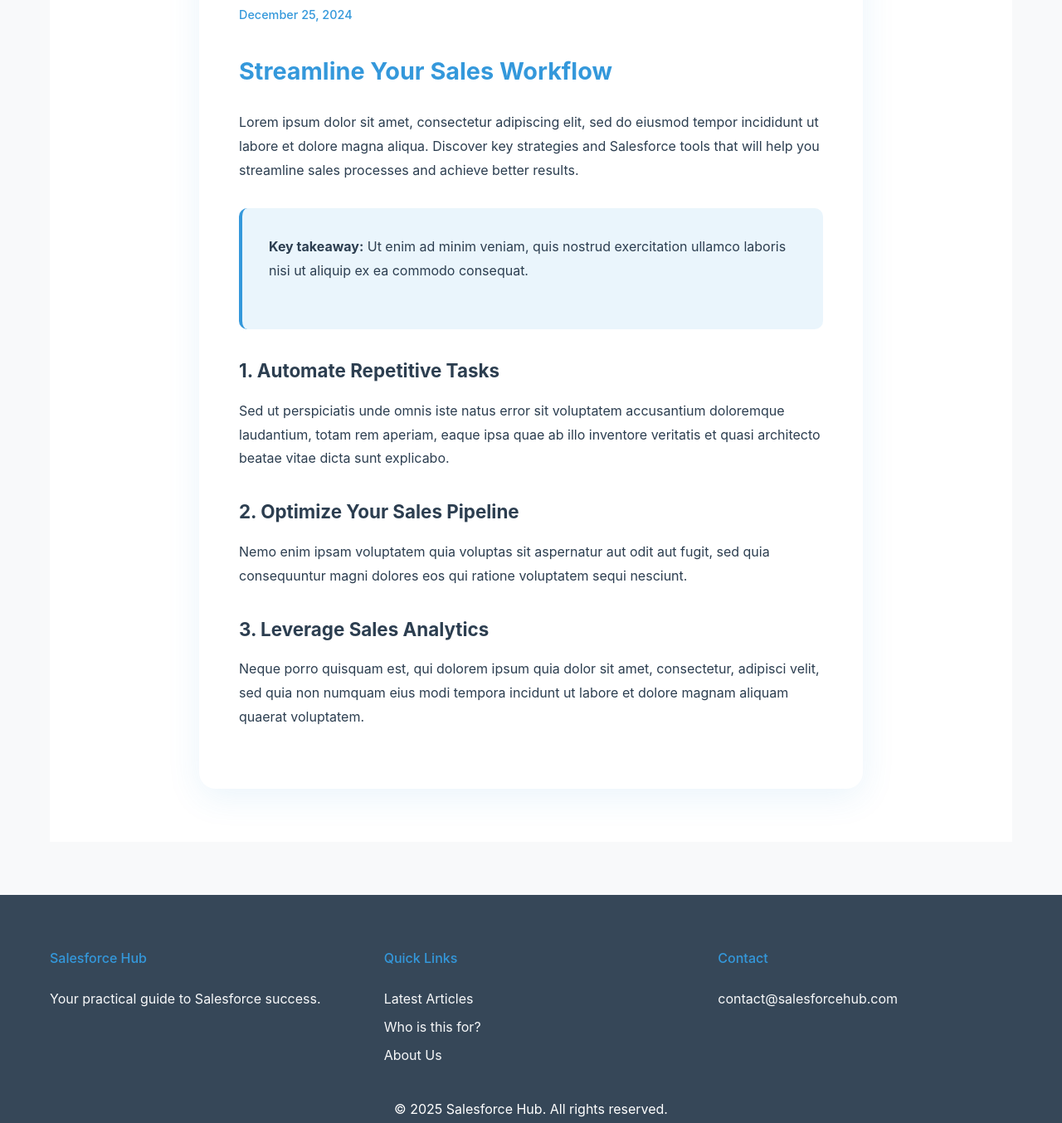
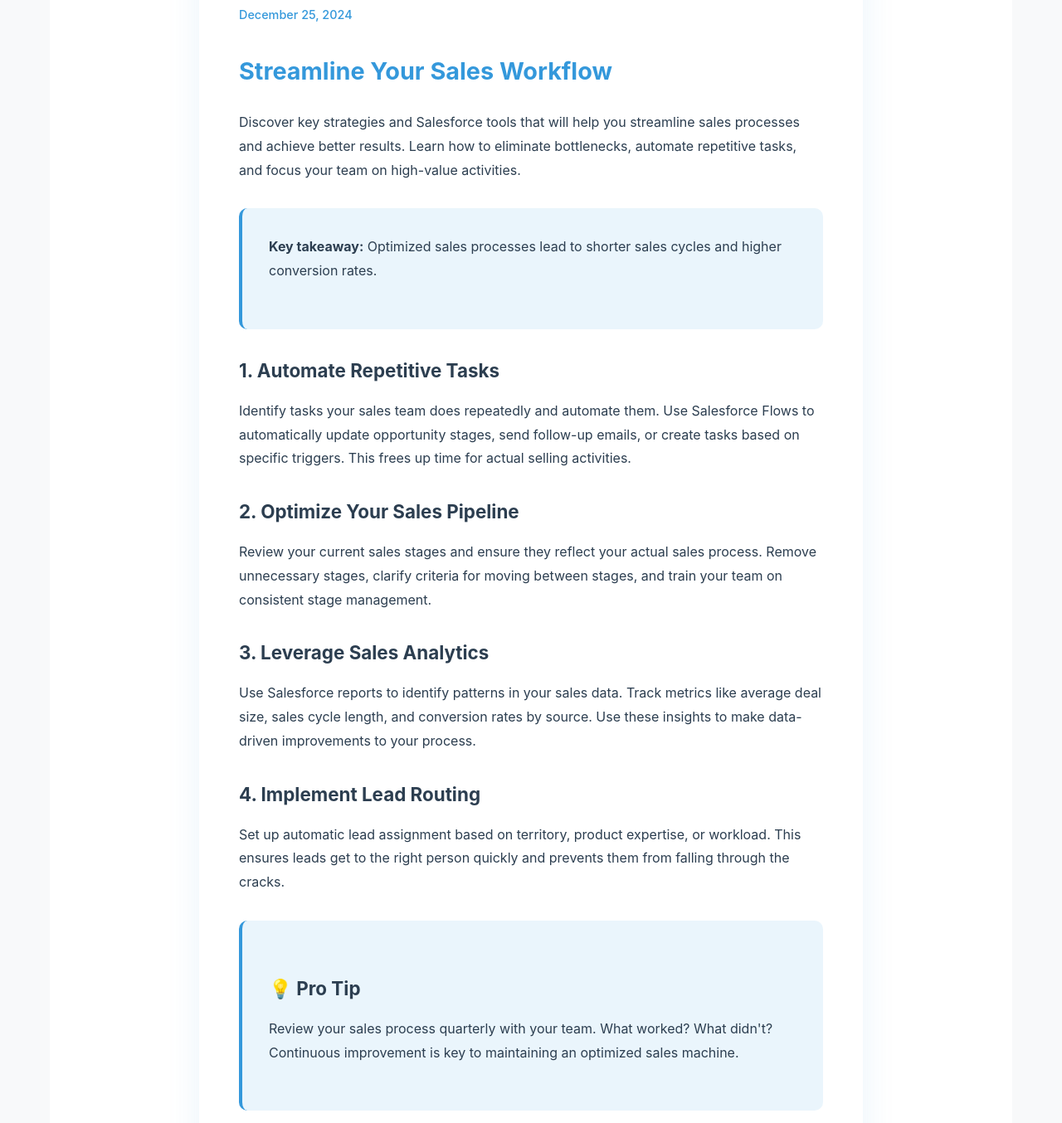
Before and after one commit to Lukbyk/-SalesforceHub-Blog, an Eleventy site: page artykuly/sales-optimization.md in a window 1280 px wide. Shown: the part 283-1637 px from the top of the page at 83% size. Built offline with nearby package versions, Linux system fonts and the light colour scheme; Eleventy itself is replaced by a stand-in of ours; files that its build step writes are made by us from their sources.

Commit message:
Update sales-optimization.md

```diff
--- a/artykuly/sales-optimization.md
+++ b/artykuly/sales-optimization.md
@@ -1,29 +1,42 @@
 ---
 title: "Optimizing Sales Processes with Salesforce"
 layout: "base.njk"
+date: 2024-12-25
+category: "🎯 Sales Optimization"
+excerpt: "Discover key strategies and Salesforce tools that will help you streamline sales processes and achieve better results..."
+image: "https://via.placeholder.com/300x200/3498DB/ffffff?text=Sales+Optimization"
+tags: ["sales", "optimization", "process", "automation"]
 ---
 
 <div class="container">
     <div class="page-content">
         <div class="content-section">
-            <h1 class="post-title" style="font-size: 2.5rem; margin-bottom: 0.5rem;">Optimizing Sales Processes with Salesforce</h1>
-            <p class="post-meta" style="margin-bottom: 2rem;">December 25, 2024</p>
+            <h1 class="post-title" style="font-size: 2.5rem; margin-bottom: 0.5rem;">{{ title }}</h1>
+            <p class="post-meta" style="margin-bottom: 2rem;">{{ date | readableDate }}</p>
 
             <h2>Streamline Your Sales Workflow</h2>
-            <p>Lorem ipsum dolor sit amet, consectetur adipiscing elit, sed do eiusmod tempor incididunt ut labore et dolore magna aliqua. Discover key strategies and Salesforce tools that will help you streamline sales processes and achieve better results.</p>
+            <p>Discover key strategies and Salesforce tools that will help you streamline sales processes and achieve better results. Learn how to eliminate bottlenecks, automate repetitive tasks, and focus your team on high-value activities.</p>
 
             <div class="highlight-box">
-                <p><strong>Key takeaway:</strong> Ut enim ad minim veniam, quis nostrud exercitation ullamco laboris nisi ut aliquip ex ea commodo consequat.</p>
+                <p><strong>Key takeaway:</strong> Optimized sales processes lead to shorter sales cycles and higher conversion rates.</p>
             </div>
 
             <h3>1. Automate Repetitive Tasks</h3>
-            <p>Sed ut perspiciatis unde omnis iste natus error sit voluptatem accusantium doloremque laudantium, totam rem aperiam, eaque ipsa quae ab illo inventore veritatis et quasi architecto beatae vitae dicta sunt explicabo.</p>
+            <p>Identify tasks your sales team does repeatedly and automate them. Use Salesforce Flows to automatically update opportunity stages, send follow-up emails, or create tasks based on specific triggers. This frees up time for actual selling activities.</p>
 
             <h3>2. Optimize Your Sales Pipeline</h3>
-            <p>Nemo enim ipsam voluptatem quia voluptas sit aspernatur aut odit aut fugit, sed quia consequuntur magni dolores eos qui ratione voluptatem sequi nesciunt.</p>
+            <p>Review your current sales stages and ensure they reflect your actual sales process. Remove unnecessary stages, clarify criteria for moving between stages, and train your team on consistent stage management.</p>
 
             <h3>3. Leverage Sales Analytics</h3>
-            <p>Neque porro quisquam est, qui dolorem ipsum quia dolor sit amet, consectetur, adipisci velit, sed quia non numquam eius modi tempora incidunt ut labore et dolore magnam aliquam quaerat voluptatem.</p>
+            <p>Use Salesforce reports to identify patterns in your sales data. Track metrics like average deal size, sales cycle length, and conversion rates by source. Use these insights to make data-driven improvements to your process.</p>
+
+            <h3>4. Implement Lead Routing</h3>
+            <p>Set up automatic lead assignment based on territory, product expertise, or workload. This ensures leads get to the right person quickly and prevents them from falling through the cracks.</p>
+
+            <div class="highlight-box">
+                <h3>💡 Pro Tip</h3>
+                <p>Review your sales process quarterly with your team. What worked? What didn't? Continuous improvement is key to maintaining an optimized sales machine.</p>
+            </div>
         </div>
     </div>
 </div>
```
